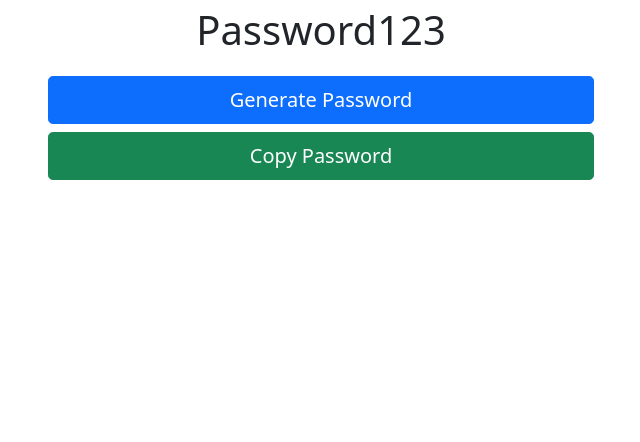
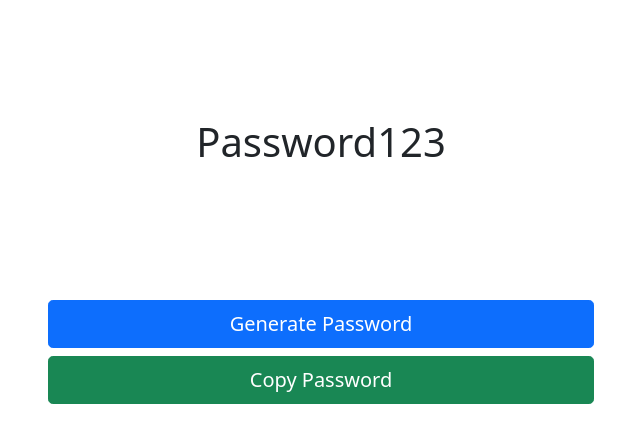
Before and after one commit to Karl-Horning/random-password-generator, a plain HTML site: page index.html in a window 1280 px wide. Shown: the whole page, without its empty margins (319-959 px from the left). Drawn offline with nearby package versions, Linux system fonts and the light colour scheme.

Commit message:
Update index.html
Updated basic styling to centre text

```diff
--- a/index.html
+++ b/index.html
@@ -12,8 +12,8 @@
 
 <body>
     <div class="container">
-        <div class="row">
-            <div class="col">
+        <div class="row" style="height: 300px;">
+            <div class="col my-auto">
                 <p id="password" class="text-center fs-1">Password123</p>
             </div>
         </div>
@@ -26,6 +26,7 @@
         </div>
     </div>
 
+    <script src="./generate-random-password.js"></script>
     <script src="./write-text-to-clipboard.js"></script>
 </body>
 
```
